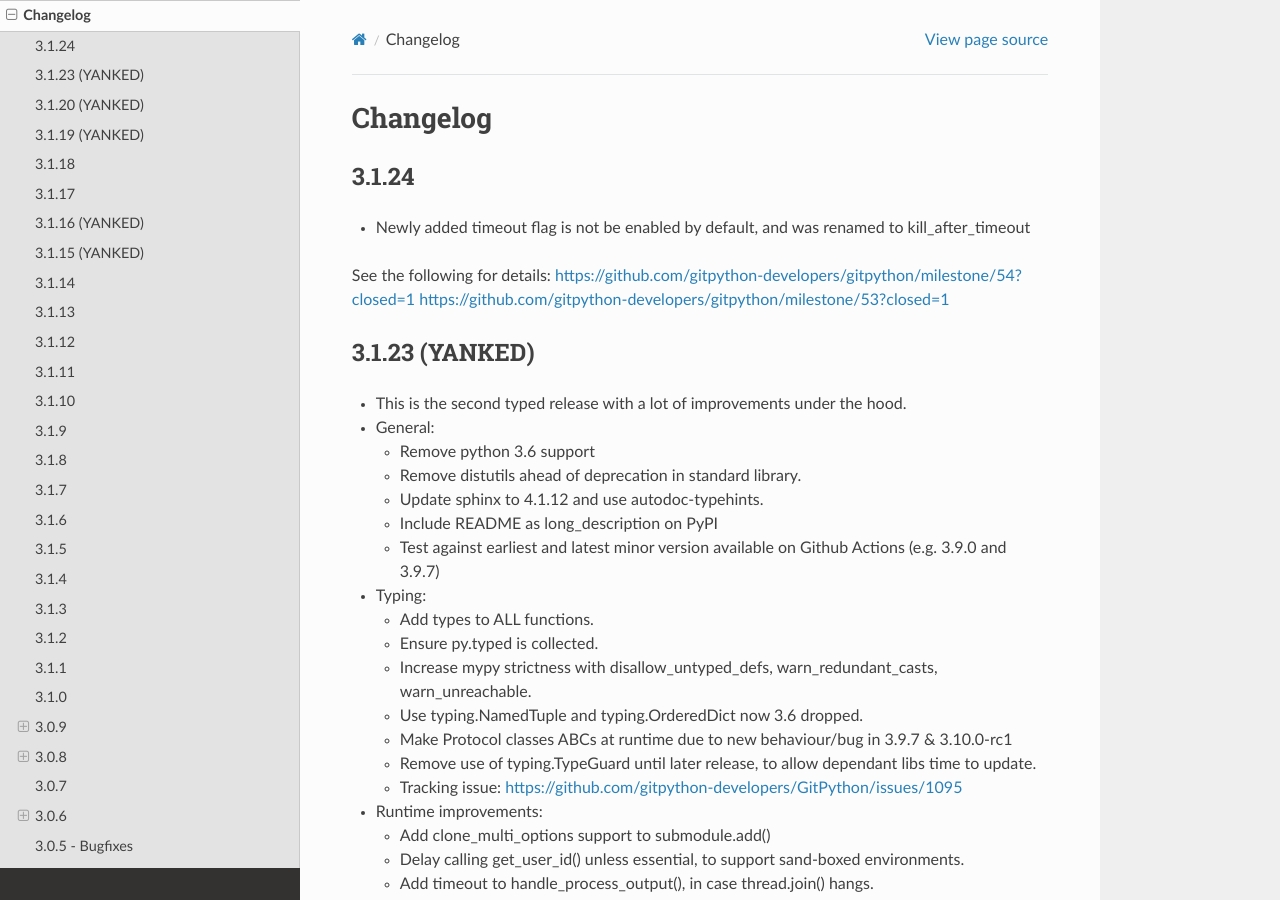
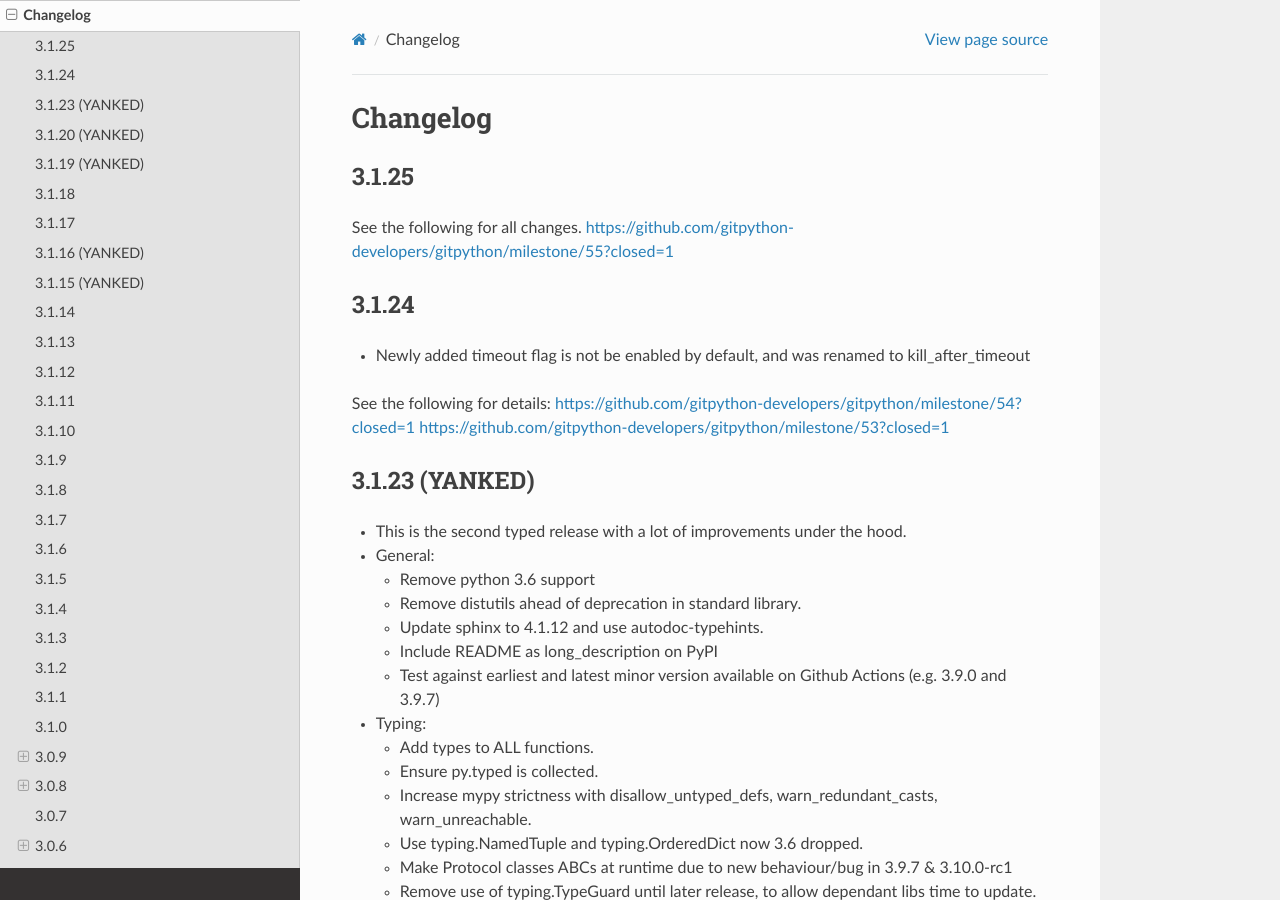
Before and after one commit to gitpython-developers/GitPython, a Sphinx documentation site: the page built from doc/source/changes.rst, in a window 1280 px wide and 900 px high. Built offline with Sphinx 7.4.7 and the Read the Docs theme 2.0.0, drawn with Linux system fonts in a browser that asks for light colours.

Commit message:
prep version bump

```diff
--- a/doc/source/changes.rst
+++ b/doc/source/changes.rst
@@ -1,6 +1,12 @@
 =========
 Changelog
 =========
+
+3.1.25
+======
+
+See the following for all changes.
+https://github.com/gitpython-developers/gitpython/milestone/55?closed=1
 
 
 3.1.24
```
Also changed, not shown: 1 other file.
